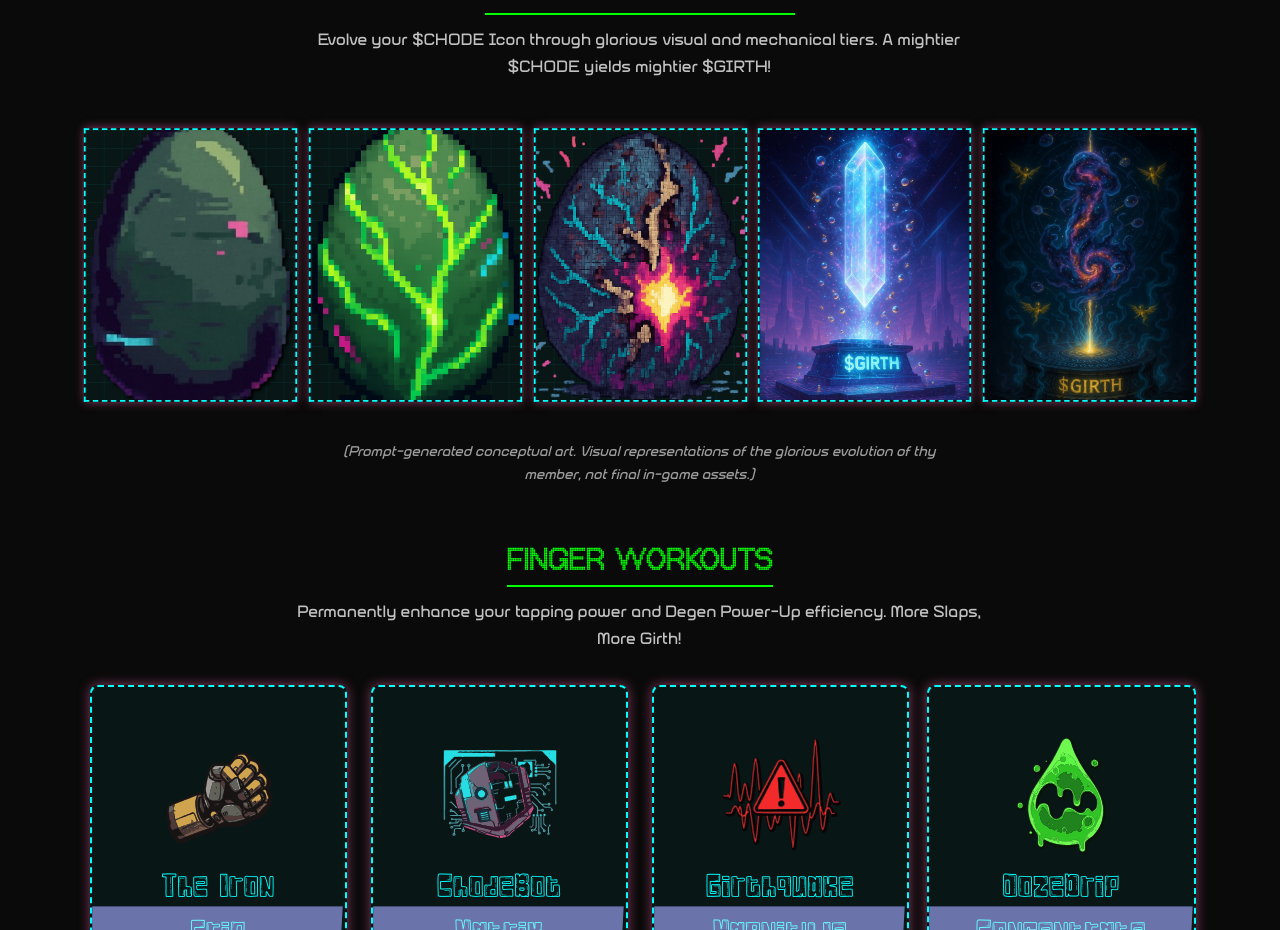
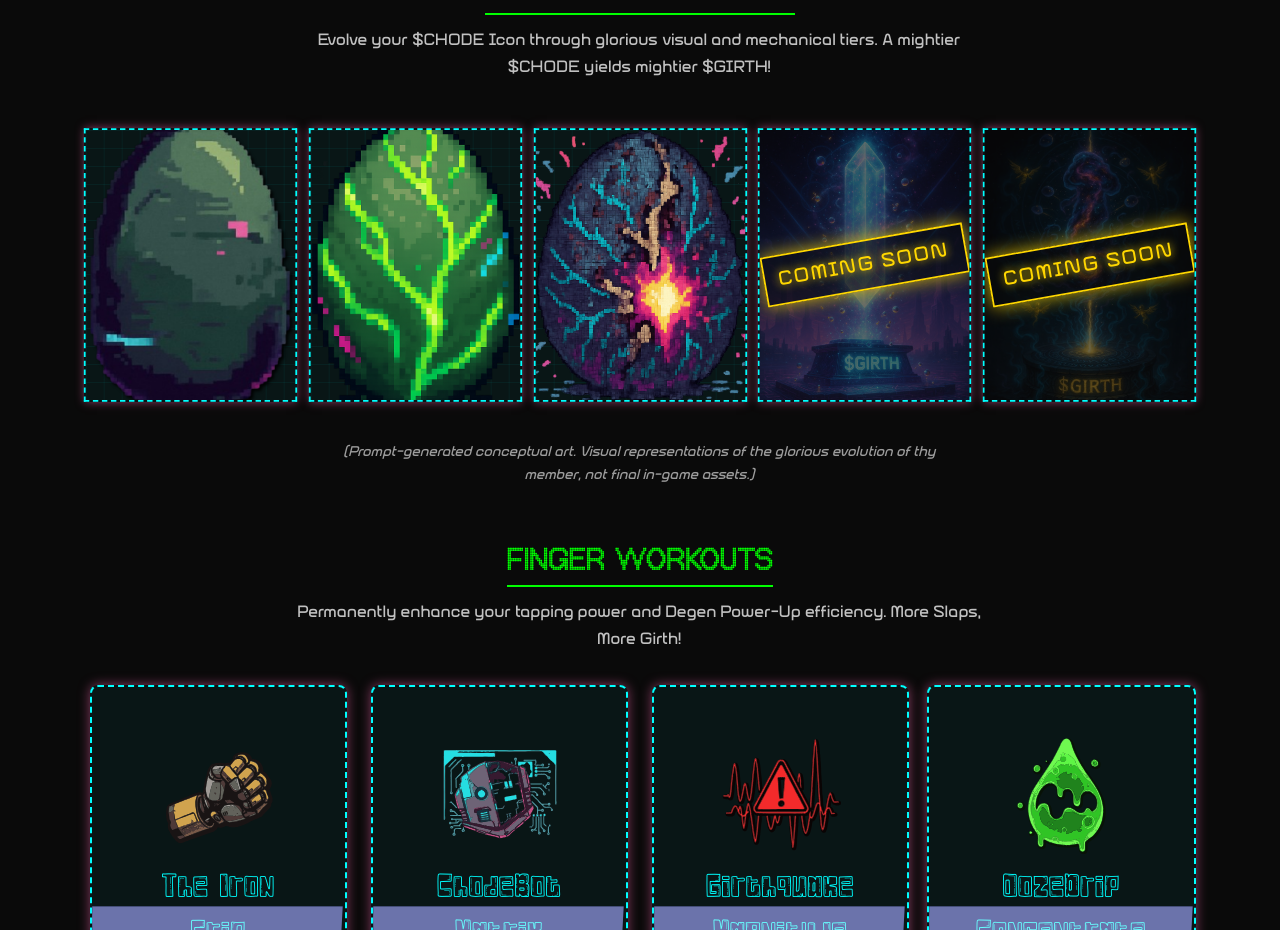
Before and after one commit to Gcavazo1/-CHODE-Tapper, a Next.js app: page / in a window 1280 px wide. Shown: the part 2603-3533 px from the top of the page. Built offline with nearby package versions, Linux system fonts and the light colour scheme.

Commit message:
updated chode models tier 1-3

```diff
--- a/src/components/sections/EconomySection.module.scss
+++ b/src/components/sections/EconomySection.module.scss
@@ -179,7 +179,7 @@
   left: 0;
   width: 100%;
   height: 100%;
-  background-color: rgba($color-black-void, 0.7);
+  background-color: rgba($color-black-void, 0.6);
   display: flex;
   justify-content: center;
   align-items: center;
--- a/src/components/sections/EconomySection.tsx
+++ b/src/components/sections/EconomySection.tsx
@@ -29,41 +29,47 @@ const EconomySection: React.FC = () => {
               <Image
                 src="/models/humble_sprout.png"
                 alt="Tier 1: Humble Sprout"
-                layout="fill"
-                objectFit="cover"
+                fill
+                style={{ objectFit: 'cover' }}
               />
             </div>
             <div className={`${styles.imagePlaceholder} ${styles.tierPlaceholder}`}>
               <Image
                 src="/models/veinous_veridian.png"
                 alt="Tier 2: Veinous Veridian"
-                layout="fill"
-                objectFit="cover"
+                fill
+                style={{ objectFit: 'cover' }}
               />
             </div>
             <div className={`${styles.imagePlaceholder} ${styles.tierPlaceholder}`}>
               <Image
                 src="/models/cracked_core.png"
                 alt="Tier 3: Cracked Core"
-                layout="fill"
-                objectFit="cover"
+                fill
+                style={{ objectFit: 'cover' }}
               />
             </div>
-            <div className={`${styles.imagePlaceholder} ${styles.tierPlaceholder}`}>
+            <div className={`${styles.imagePlaceholder} ${styles.tierPlaceholder} ${styles.comingSoonContainer}`}>
               <Image
                 src="/models/radiant_eminence03.jpg"
                 alt="Tier 4: Radiant Eminence"
-                layout="fill"
-                objectFit="cover"
+                fill
+                style={{ objectFit: 'cover' }}
               />
+              <div className={styles.comingSoonOverlay}>
+                <span className={styles.comingSoonOverlayText}>Coming Soon</span>
+              </div>
             </div>
-            <div className={`${styles.imagePlaceholder} ${styles.tierPlaceholder}`}>
+            <div className={`${styles.imagePlaceholder} ${styles.tierPlaceholder} ${styles.comingSoonContainer}`}>
               <Image
                 src="/models/cosmic_chode_prime.jpg"
                 alt="Tier 5: Cosmic Chode Prime"
-                layout="fill"
-                objectFit="cover"
+                fill
+                style={{ objectFit: 'cover' }}
               />
+              <div className={styles.comingSoonOverlay}>
+                <span className={styles.comingSoonOverlayText}>Coming Soon</span>
+              </div>
             </div>
           </div>
           <p className={styles.disclaimerText}>
```
